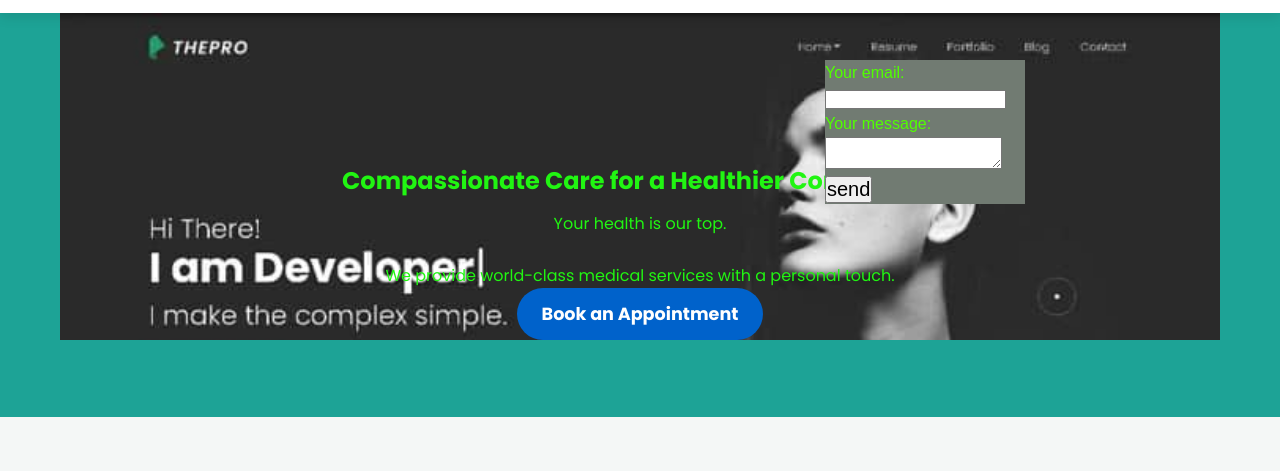
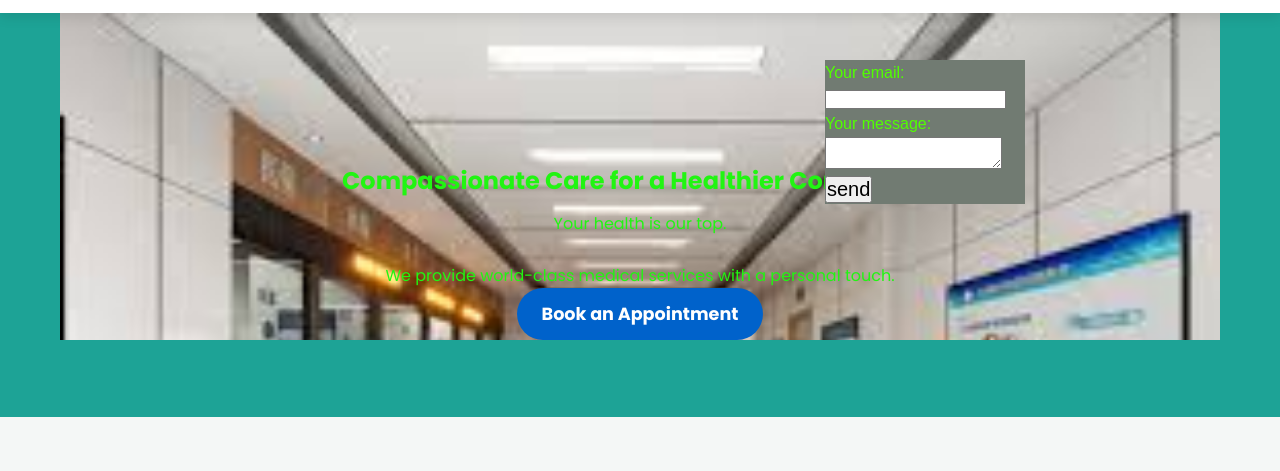
Before and after one commit to Gabrielkwame9498/school-first-project, a plain HTML site: page index.html in a window 1280 px wide. Shown: the part 65-536 px from the top of the page. Drawn offline with Linux system fonts and the light colour scheme.

Commit message:
add change

```diff
--- a/style.css
+++ b/style.css
@@ -158,7 +158,7 @@ header nav ul li a:hover {
 }
 
 .container-content {
-   background-image: url(UI.jpg);
+    background-image: url(hall.jpeg);
    background-repeat: no-repeat;
    background-size: cover;
     min-height: 90%;
```
